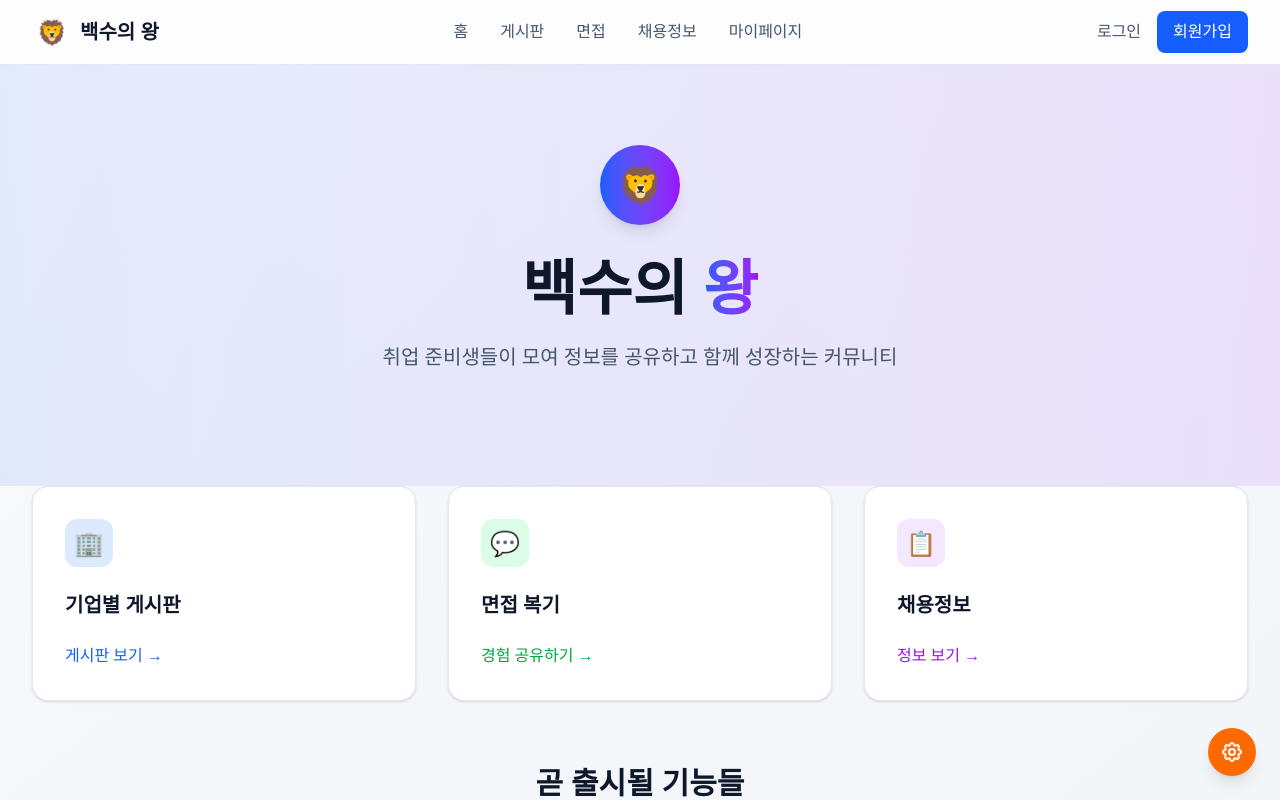
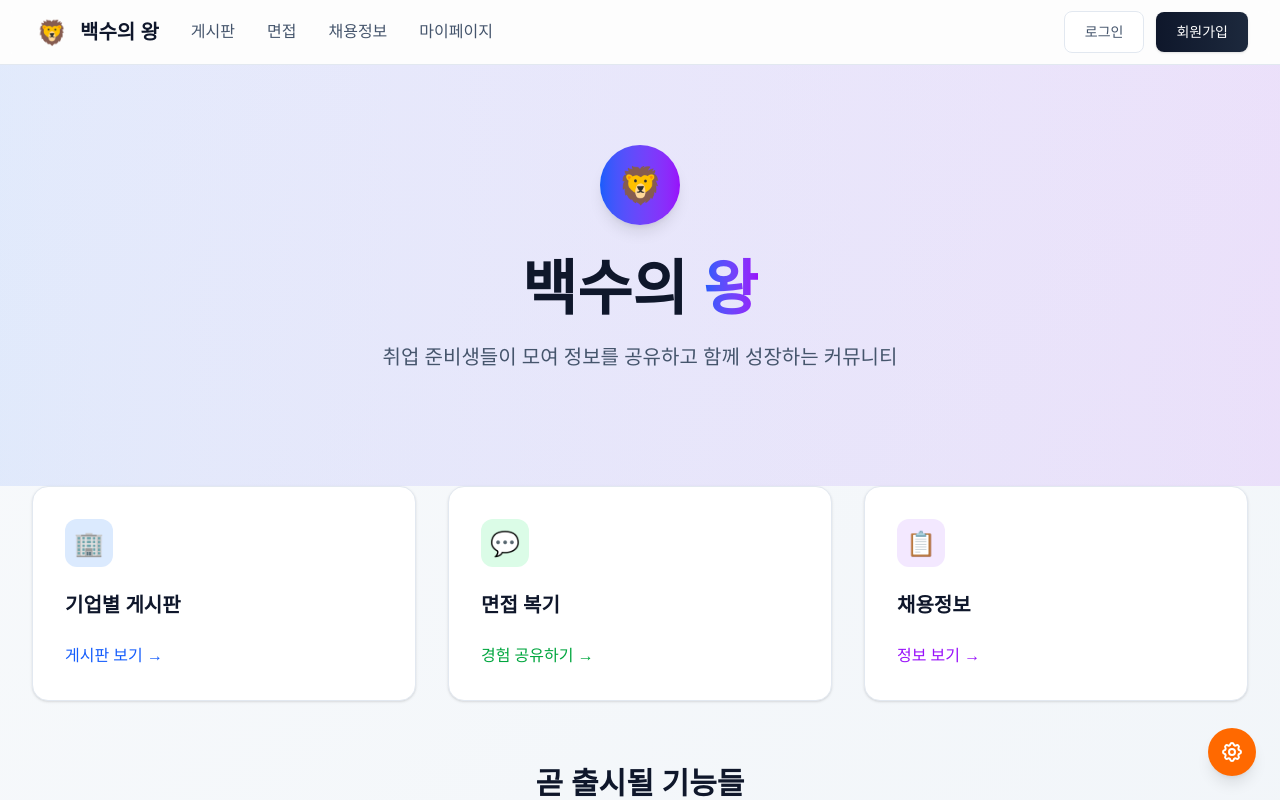
Before and after one commit to Ryomachoi/kingofunemployed, a Next.js app: page / in a window 1280 px wide. Shown: the top 800 px of the page. Built offline with nearby package versions, Linux system fonts and the light colour scheme; no server answers.

Commit message:
네비게이션 바 수정

```diff
--- a/app/layout.tsx
+++ b/app/layout.tsx
@@ -36,18 +36,17 @@ export default async function RootLayout({
         className={`${geistSans.variable} ${geistMono.variable} antialiased min-h-screen bg-slate-50 dark:bg-slate-950`}
       >
         <header className="sticky top-0 z-50 w-full border-b border-slate-200 bg-white/95 backdrop-blur supports-[backdrop-filter]:bg-white/60 dark:border-slate-700 dark:bg-slate-900/95 dark:supports-[backdrop-filter]:bg-slate-900/60">
-          <div className="container flex h-16 items-center justify-between">
-            <Link href="/" className="flex items-center space-x-2">
+          <div className="container flex h-16 items-center">
+            {/* 로고 */}
+            <div className="flex items-center space-x-2 mr-8">
               <div className="h-10 w-10 flex items-center justify-center">
                 <span className="text-2xl font-bold">🦁</span>
               </div>
               <span className="font-bold text-xl text-slate-900 dark:text-slate-100">백수의 왕</span>
-            </Link>
+            </div>
 
-            <div className="flex items-center space-x-8">
-              <Link href="/" className="text-slate-600 dark:text-slate-300 hover:text-slate-900 dark:hover:text-slate-100 transition-colors">
-                홈
-              </Link>
+            {/* 메인 메뉴 - 로고 바로 오른쪽 */}
+            <div className="flex items-center space-x-8 flex-1">
               <Link href="/boards" className="text-slate-600 dark:text-slate-300 hover:text-slate-900 dark:hover:text-slate-100 transition-colors">
                 게시판
               </Link>
@@ -62,34 +61,33 @@ export default async function RootLayout({
               </Link>
             </div>
 
-            <nav className="flex items-center space-x-4">
+            {/* 로그인/로그아웃 - 오른쪽 끝 */}
+            <nav className="flex items-center space-x-3">
               {user ? (
-                <>
-                  <span className="text-sm text-slate-600 dark:text-slate-300">
-                    {user.email}
-                  </span>
                 <form action={logout}>
                   <button
                     type="submit"
-                      className="text-slate-600 dark:text-slate-300 hover:text-slate-900 dark:hover:text-slate-100 transition-colors"
+                    className="group relative px-5 py-2.5 text-sm font-medium text-slate-600 dark:text-slate-300 bg-white dark:bg-slate-800 border border-slate-200 dark:border-slate-600 rounded-lg hover:bg-slate-50 dark:hover:bg-slate-700 hover:text-slate-900 dark:hover:text-slate-100 hover:border-slate-300 dark:hover:border-slate-500 transition-all duration-300 ease-in-out transform hover:scale-105 hover:shadow-md active:scale-95"
                   >
-                      로그아웃
+                    <span className="relative z-10">로그아웃</span>
+                    <div className="absolute inset-0 bg-gradient-to-r from-red-50 to-orange-50 dark:from-red-900/20 dark:to-orange-900/20 opacity-0 group-hover:opacity-100 rounded-lg transition-opacity duration-300"></div>
                   </button>
                 </form>
-                </>
               ) : (
                 <>
                   <Link
                     href="/login"
-                    className="text-slate-600 dark:text-slate-300 hover:text-slate-900 dark:hover:text-slate-100 transition-colors"
+                    className="group relative px-5 py-2.5 text-sm font-medium text-slate-600 dark:text-slate-300 bg-white dark:bg-slate-800 border border-slate-200 dark:border-slate-600 rounded-lg hover:bg-slate-50 dark:hover:bg-slate-700 hover:text-slate-900 dark:hover:text-slate-100 hover:border-slate-300 dark:hover:border-slate-500 transition-all duration-300 ease-in-out transform hover:scale-105 hover:shadow-md active:scale-95"
                   >
-                    로그인
+                    <span className="relative z-10">로그인</span>
+                    <div className="absolute inset-0 bg-gradient-to-r from-blue-50 to-indigo-50 dark:from-blue-900/20 dark:to-indigo-900/20 opacity-0 group-hover:opacity-100 rounded-lg transition-opacity duration-300"></div>
                   </Link>
                   <Link
                     href="/signup"
-                    className="bg-blue-600 hover:bg-blue-700 text-white px-4 py-2 rounded-lg transition-colors"
+                    className="group relative px-5 py-2.5 text-sm font-medium bg-gradient-to-r from-slate-900 to-slate-800 dark:from-slate-100 dark:to-slate-200 text-white dark:text-slate-900 rounded-lg hover:from-slate-800 hover:to-slate-700 dark:hover:from-slate-200 dark:hover:to-slate-300 transition-all duration-300 ease-in-out transform hover:scale-105 hover:shadow-lg active:scale-95 shadow-sm"
                   >
-                    회원가입
+                    <span className="relative z-10">회원가입</span>
+                    <div className="absolute inset-0 bg-gradient-to-r from-blue-600/20 to-purple-600/20 opacity-0 group-hover:opacity-100 rounded-lg transition-opacity duration-300"></div>
                   </Link>
                 </>
               )}
```
Lines whose indentation alone changed are shown as unchanged.
